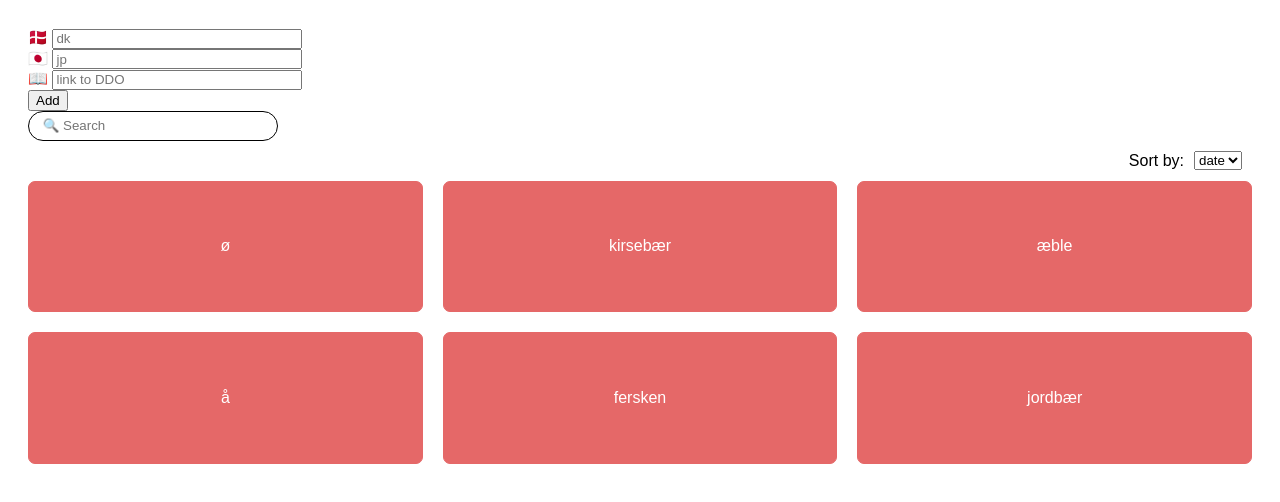
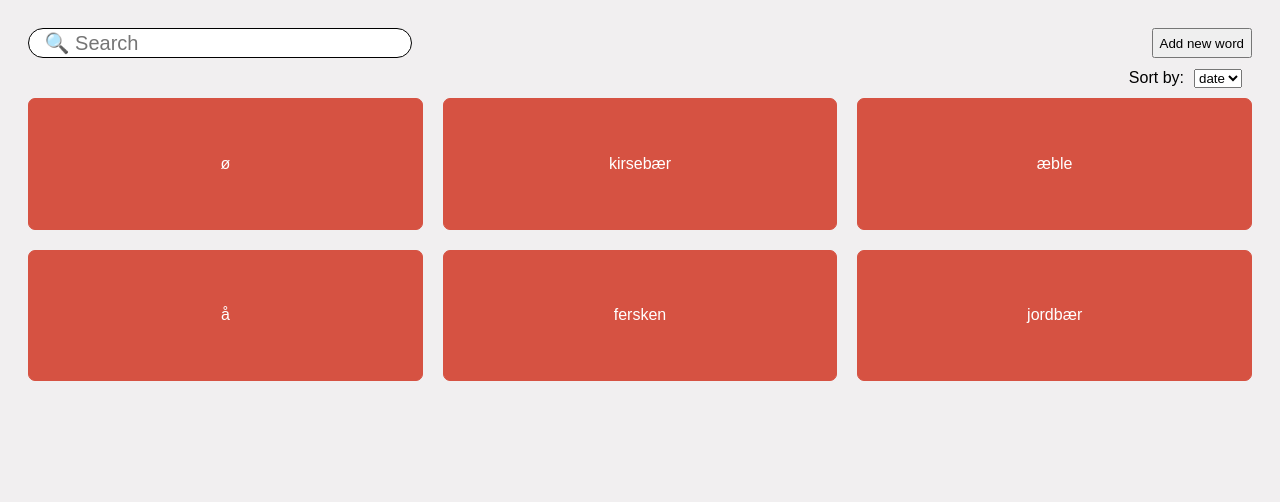
Before and after one commit to marieiskw/min-ordbog, a React (Create React App) app: page / in a window 1280 px wide. Shown: the top 502 px of the page. Built offline with nearby package versions, Linux system fonts and the light colour scheme.

Commit message:
add modal

```diff
--- a/src/App.js
+++ b/src/App.js
@@ -47,6 +47,7 @@ const wordList = [
 ];
 
 export default function App() {
+  const [isOpenAdd, setIsOpenAdd] = useState(false);
   const [items, setItems] = useState(wordList);
   const [keyword, setKeyword] = useState("");
   const [sortBy, setSortBy] = useState("date");
@@ -69,18 +70,61 @@ export default function App() {
   if (sortBy === "description")
     sortedItems = filteredItems
       .slice()
-      .sort((a, b) => a.danish.localeCompare(b.danish));
+      .sort((a, b) => a.danish.localeCompare(b.danish, "da"));
 
   return (
-    <div>
-      <NewWord onAddItems={handleAddItems} />
+    <div className="app">
+      <div className="header">
         <Search keyword={keyword} setKeyword={setKeyword} />
+        <Add setIsOpenAdd={setIsOpenAdd} />
+      </div>
       <Cards items={sortedItems} sortBy={sortBy} setSortBy={setSortBy} />
+
+      {isOpenAdd && (
+        <div className="overlay">
+          <NewWordForm
+            onAddItems={handleAddItems}
+            setIsOpenAdd={setIsOpenAdd}
+          />
+        </div>
+      )}
     </div>
   );
 }
 
-function NewWord({ onAddItems }) {
+function Search({ keyword, setKeyword }) {
+  return (
+    <>
+      <input
+        className="searchInput"
+        type="text"
+        placeholder=" 🔍 Search"
+        value={keyword}
+        onChange={(e) => setKeyword(e.target.value)}
+      />
+    </>
+  );
+}
+
+// function Control() {
+//   return (
+//     <div className="controlButtons">
+//       <Add />
+//       <Edit />
+//       <Delete />
+//     </div>
+//   );
+// }
+
+function Add({ setIsOpenAdd }) {
+  return (
+    <>
+      <button onClick={() => setIsOpenAdd(true)}>Add new word</button>
+    </>
+  );
+}
+
+function NewWordForm({ onAddItems, setIsOpenAdd }) {
   const [danish, setDanish] = useState("");
   const [japanese, setJapanese] = useState("");
   const [ddo, setDdo] = useState("");
@@ -101,12 +145,19 @@ function NewWord({ onAddItems }) {
     // Reset input box
     setDanish("");
     setJapanese("");
+
+    // Close modal
+    setIsOpenAdd(false);
   }
 
-  function handleSpecialChar() {}
+  function closeForm() {
+    setIsOpenAdd(false);
+  }
 
   return (
     <form className="form">
+      <h2>Add a new word</h2>
+      <div className="formContent">
         <div className="newWord">
           <div>
             <span>🇩🇰 </span>
@@ -115,7 +166,7 @@ function NewWord({ onAddItems }) {
               placeholder="dk"
               value={danish}
               onChange={(e) => setDanish(e.target.value)}
-          ></input>
+            />
           </div>
           <div>
             <span>🇯🇵 </span>
@@ -124,7 +175,7 @@ function NewWord({ onAddItems }) {
               placeholder="jp"
               value={japanese}
               onChange={(e) => setJapanese(e.target.value)}
-          ></input>
+            />
           </div>
           <div>
             <span>📖 </span>
@@ -133,32 +184,36 @@ function NewWord({ onAddItems }) {
               placeholder="link to DDO"
               value={ddo}
               onChange={(e) => setDdo(e.target.value)}
-          ></input>
+            />
           </div>
         </div>
-      {/* <div>
-        <button value="æ">æ</button>
-        <button value="ø">ø</button>
-        <button value="å">å</button>
-      </div> */}
-      <button onClick={addNewWord}>Add</button>
+        <div className="buttons">
+          <div>
+            <button value="æ" className="specialCharButton">
+              æ
+            </button>
+            <button value="ø" className="specialCharButton">
+              ø
+            </button>
+            <button value="å" className="specialCharButton">
+              å
+            </button>
+          </div>
+          <button className="add" onClick={addNewWord}>
+            Add
+          </button>
+          <button className="cancel" onClick={closeForm}>
+            Cancel
+          </button>
+        </div>
+      </div>
     </form>
   );
 }
 
-function Search({ keyword, setKeyword }) {
-  return (
-    <>
-      <input
-        className="searchInput"
-        type="text"
-        placeholder=" 🔍 Search"
-        value={keyword}
-        onChange={(e) => setKeyword(e.target.value)}
-      />
-    </>
-  );
-}
+function Edit() {}
+
+function Delete() {}
 
 function Card({ item, selectId, handleClick }) {
   const isSelected = selectId === item.id;
--- a/src/styles.css
+++ b/src/styles.css
@@ -1,3 +1,5 @@
+/* Main Color: #536a79 */
+
 * {
   box-sizing: border-box;
 }
@@ -5,20 +7,72 @@
 body {
   font-family: sans-serif;
   padding: 20px;
+  background-color: #f1eff0;
+}
+
+.app {
+  margin: 0 auto;
+}
+
+.header {
+  display: flex;
+  justify-content: space-between;
 }
 
 form {
-  width: 30vw;
+  width: 40vw;
+  height: 30vw;
+  display: flex;
+  flex-direction: column;
+  justify-content: center;
+  align-items: center;
+  background-color: #d0ac90;
+  padding: 24px;
+  border-radius: 8px;
+  text-align: center;
 }
 
+.formContent {
+  /* background-color: #d65242; */
+  width: 80%;
+  height: 80%;
+  margin: 20px;
+  font-size: 30px;
+}
 .newWord {
+  height: 60%;
   display: flex;
   flex-direction: column;
+  gap: 4px;
+  margin: 4px;
+}
+
+.addButton {
+  /* background-color: ; */
+}
+
+.specialCharButton {
+  background-color: #f1eff0;
+  border-color: #f1eff0;
+  color: #536a79;
+  margin: 2px;
+  width: 40px;
+  height: 40px;
+  border-radius: 5px;
+  font-weight: bold;
+}
+
+.specialCharButton:hover {
+  background-color: #f1eff0de;
+  border-color: #f1eff0de;
 }
 
 input {
-  width: 250px;
-  height: 20px;
+  width: 70%;
+  height: 50px;
+  color: #536a79;
+  border: #536a79 1px solid;
+  font-size: 20px;
 }
 
 .searchInput {
@@ -26,8 +80,19 @@ input {
   align-items: end;
   border-radius: 15px;
   border: black 1px solid;
+  width: 30vw;
   height: 30px;
   padding: 10px;
+}
+
+.controlButtons {
+  display: flex;
+  justify-content: space-between;
+  gap: 10px;
+}
+
+a:hover {
+  background-color: #536a79;
 }
 
 .sort {
@@ -46,8 +111,8 @@ input {
 }
 
 .cards div {
-  border: 1px solid #e56868;
-  background-color: #e56868;
+  border: 1px solid #d65242;
+  background-color: #d65242;
   color: #fff;
   border-radius: 7px;
   aspect-ratio: 3 / 1;
@@ -65,3 +130,16 @@ div.selected {
   color: #e03131;
   font-weight: bold;
 }
+
+.overlay {
+  position: fixed;
+  top: 0;
+  left: 0;
+  width: 100%;
+  height: 100%;
+  background-color: rgba(0, 0, 0, 0.601);
+  display: flex;
+  justify-content: center;
+  align-items: center;
+  z-index: 1000;
+}
```
Lines whose indentation alone changed are shown as unchanged.
